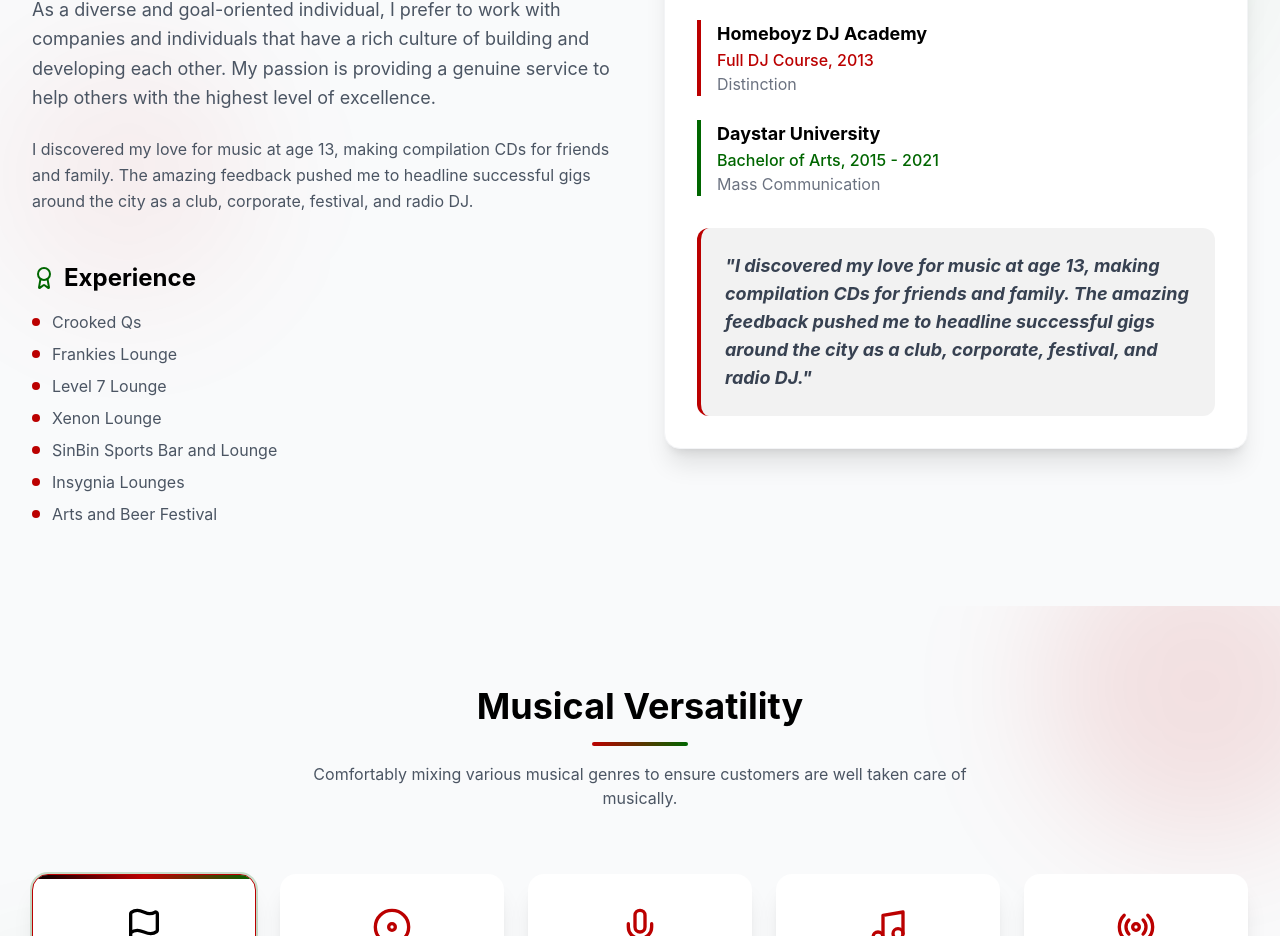
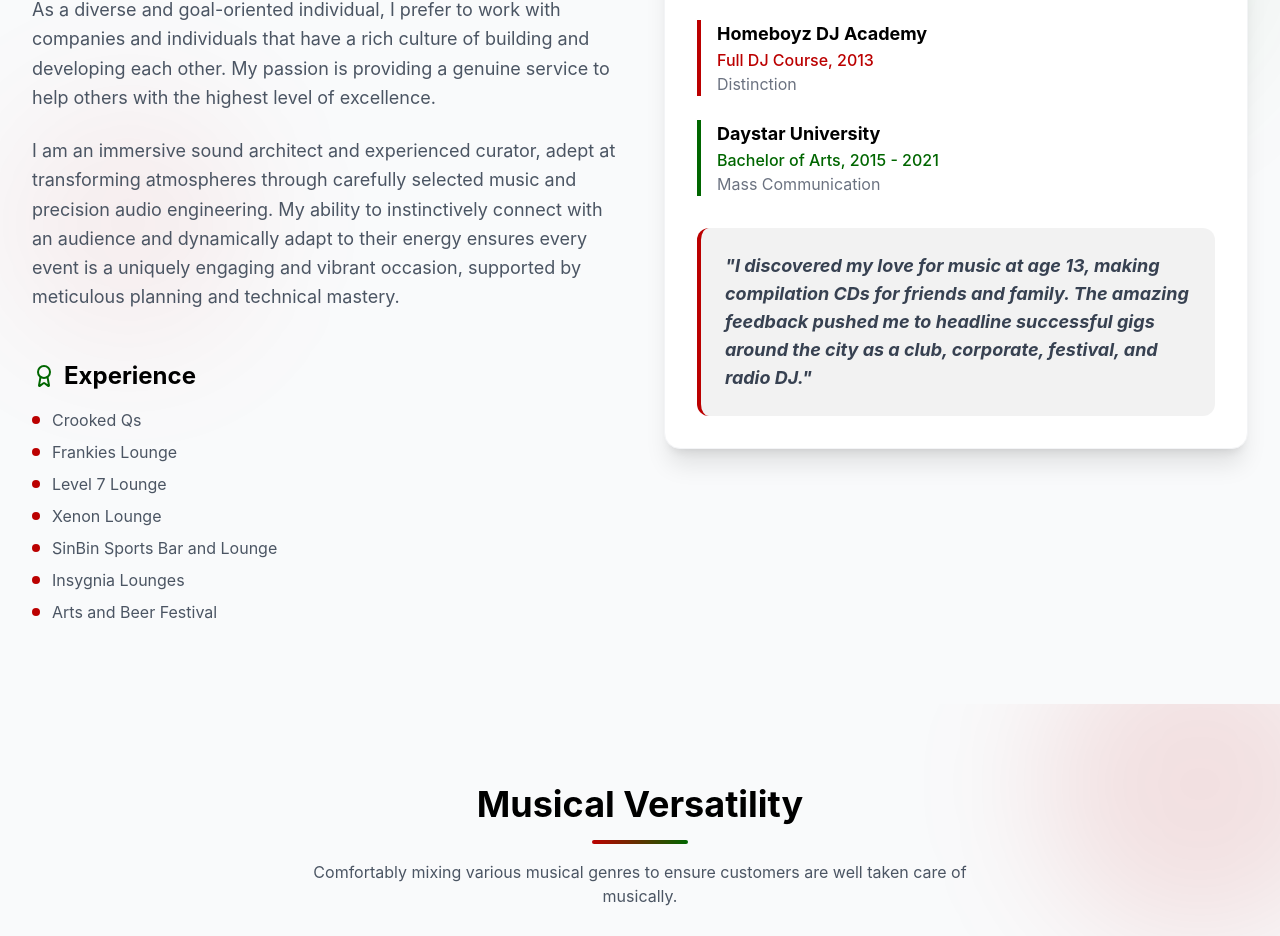
Before and after one commit to leonardmurugi/deejaybymistake-portfolio, a React (Vite) app: page / in a window 1280 px wide. Shown: the part 1057-1993 px from the top of the page. Built offline with nearby package versions, Linux system fonts and the light colour scheme.

Commit message:
feat: update About section's DJ experience description for improved professionalism and add `text-lg` styling.

```diff
--- a/src/components/About.jsx
+++ b/src/components/About.jsx
@@ -23,9 +23,8 @@ const About = () => {
                             As a diverse and goal-oriented individual, I prefer to work with companies and individuals that have a rich culture of building and developing each other.
                             My passion is providing a genuine service to help others with the highest level of excellence.
                         </p>
-                        <p className="text-gray-600 dark:text-gray-300 leading-relaxed">
-                            I discovered my love for music at age 13, making compilation CDs for friends and family. The amazing feedback pushed me to headline successful gigs around the city
-                            as a club, corporate, festival, and radio DJ.
+                        <p className="text-gray-600 dark:text-gray-300 leading-relaxed text-lg">
+                            I am an immersive sound architect and experienced curator, adept at transforming atmospheres through carefully selected music and precision audio engineering. My ability to instinctively connect with an audience and dynamically adapt to their energy ensures every event is a uniquely engaging and vibrant occasion, supported by meticulous planning and technical mastery.
                         </p>
 
                         <div className="pt-6">
```
